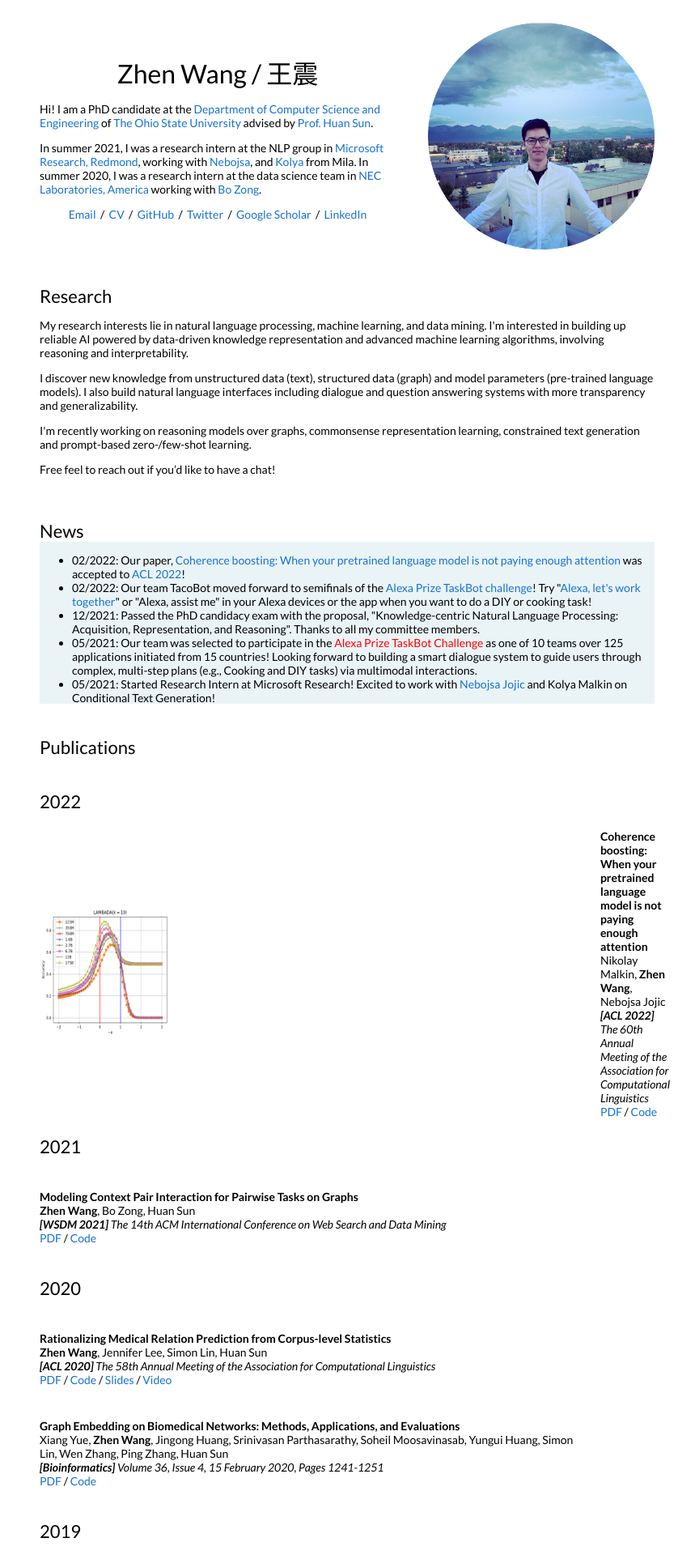
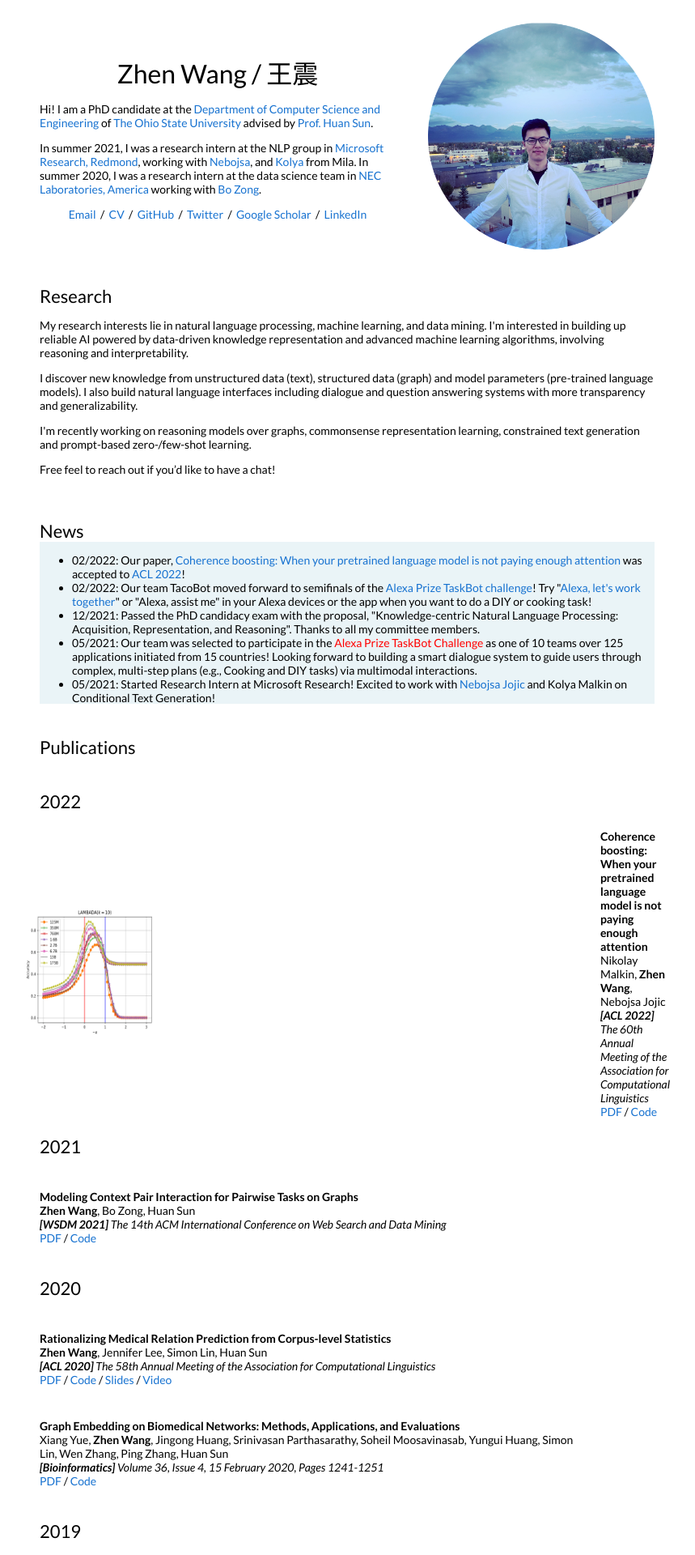
Before and after one commit to zhenwang9102/zhenwang9102.github.io, a Jekyll site: the page built from _posts/2019-06-02-venue.markdown, in a window 1280 px wide. Shown: the top 1920 px of the page at 81% size, without its empty margins (211-1070 px from the left). Built offline with Jekyll 4.4.1, drawn with Linux system fonts in a browser that asks for light colours.

Commit message:
Update default.html

```diff
--- a/_layouts/default.html
+++ b/_layouts/default.html
@@ -183,8 +183,8 @@
           </tr>
 
           <tr>
-            <td style="padding:20px;width:25%;vertical-align:middle">
-              <img src="/images/CB_ACL_2022.png" alt="CB-ACL22" width="160" height="160">
+            <td width="25%" valign="middle">
+              <img src="/images/CB_ACL_2022.png" alt="cb_acl2022" width="160" height="160" style="border-style: none">
             </td>
             <td width="75%" valign="middle">
               <h3>Coherence boosting: When your pretrained language model is not paying enough attention</h3>
```
